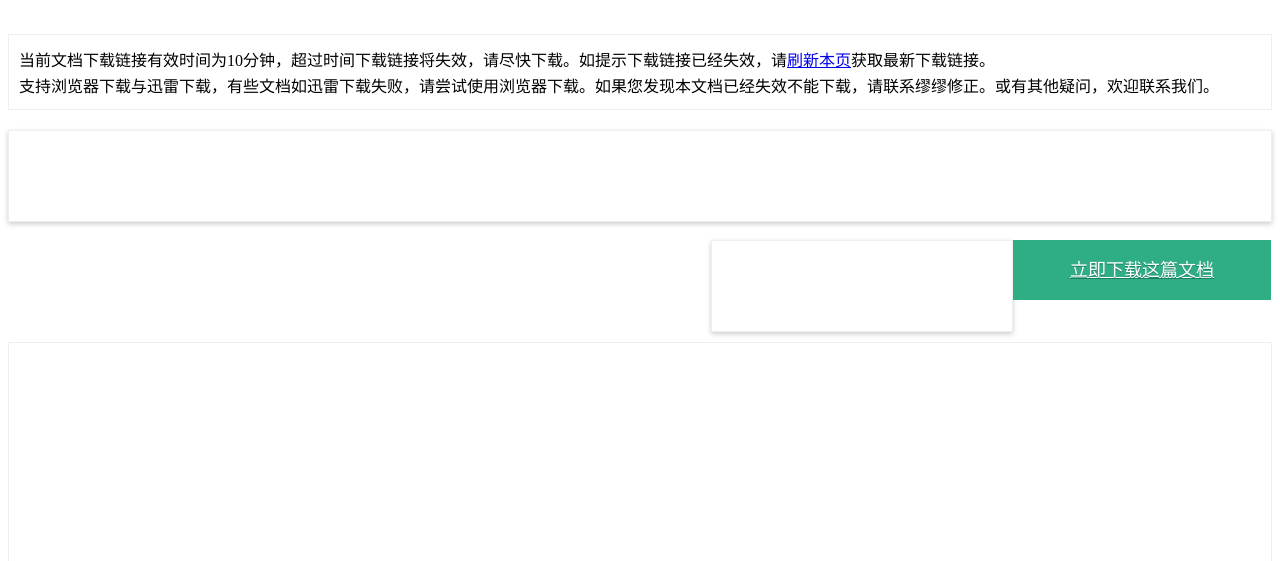
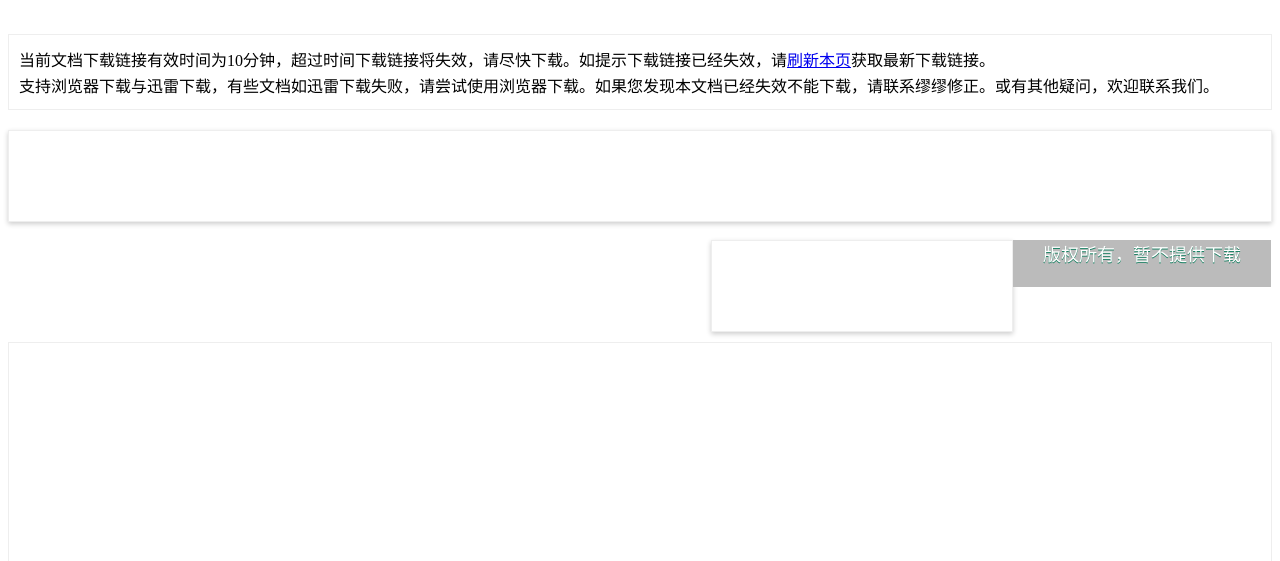
Before and after one commit to miaojuanfeng/mmdili, a PHP site: the page made by application/views/dl_view.php in a window 1280 px wide. Shown: the part 1146-1707 px from the top of the page. Run offline with PHP 8.4, Linux system fonts and the light colour scheme; the template is opened without the code that fills it: most values are stand-ins (such as "Sample title", 1, 10 or a date in 2020); data that the repository does not hold is empty.

Commit message:
update dl view

```diff
--- a/application/controllers/Dl.php
+++ b/application/controllers/Dl.php
@@ -48,6 +48,7 @@ class Dl extends CI_Controller {
     		$data['dl']['title'] 	= $file['doc_title'];
 			$data['dl']['ext_name'] = $file['doc_ext_name'];
 			$data['dl']['url']		= $file['doc_url'];
+			$data['dl']['dl_forbidden']		= $file['doc_dl_forbidden'];
 			$data['dl']['cate_name']= $file['doc_cate_name'];
 			$data['dl']['new'] = $this->dl_model->get_new();
 			$data['dl']['link'] = 'http://doc.mmdili.com/'.$user_url.'/'.strtotime(date('Y', $doc_url).'-01-01').'/'.$doc_title.'.'.$doc_ext_name;
--- a/application/models/Dl_model.php
+++ b/application/models/Dl_model.php
@@ -19,6 +19,7 @@ class dl_model extends CI_Model{
             doc_url,
             doc_title,
             doc_ext_name,
+            doc_dl_forbidden,
             doc_cate_name
             FROM m_doc
             LEFT JOIN m_user ON doc_user_id = user_id
--- a/application/views/dl_view.php
+++ b/application/views/dl_view.php
@@ -86,6 +86,9 @@
 							</script>
 						</div>
 						<div style="float:right;width:258px;height:60px;">
+							<?php
+							if( !$dl['dl_forbidden'] ){
+							?>
 							<a href="<?=$dl['link']?>" target="_blank" style="
 							color: white;
 						    text-shadow: #188062 0px 1px 0px;
@@ -98,6 +101,22 @@
 						    line-height:60px;
 						    text-align: center;
 						    white-space: nowrap;">立即下载这篇文档</a>
+						    <?php
+						    }else{
+						    ?>
+							<div style="
+							height: 47px;
+						    color: white;
+						    text-shadow: #188062 0px 1px 0px;
+						    font-family: 微软雅黑, 冬青黑体, 宋体, arial;
+						    background: #bbb;
+						    padding: 0 30px;
+						    font-size: 18px;
+						    display: block;
+						    white-space: nowrap;">版权所有，暂不提供下载</div>
+						    <?php
+						    }
+						    ?>
 						</div>
 						<div class="clearfix"></div>
 					</div>
```
